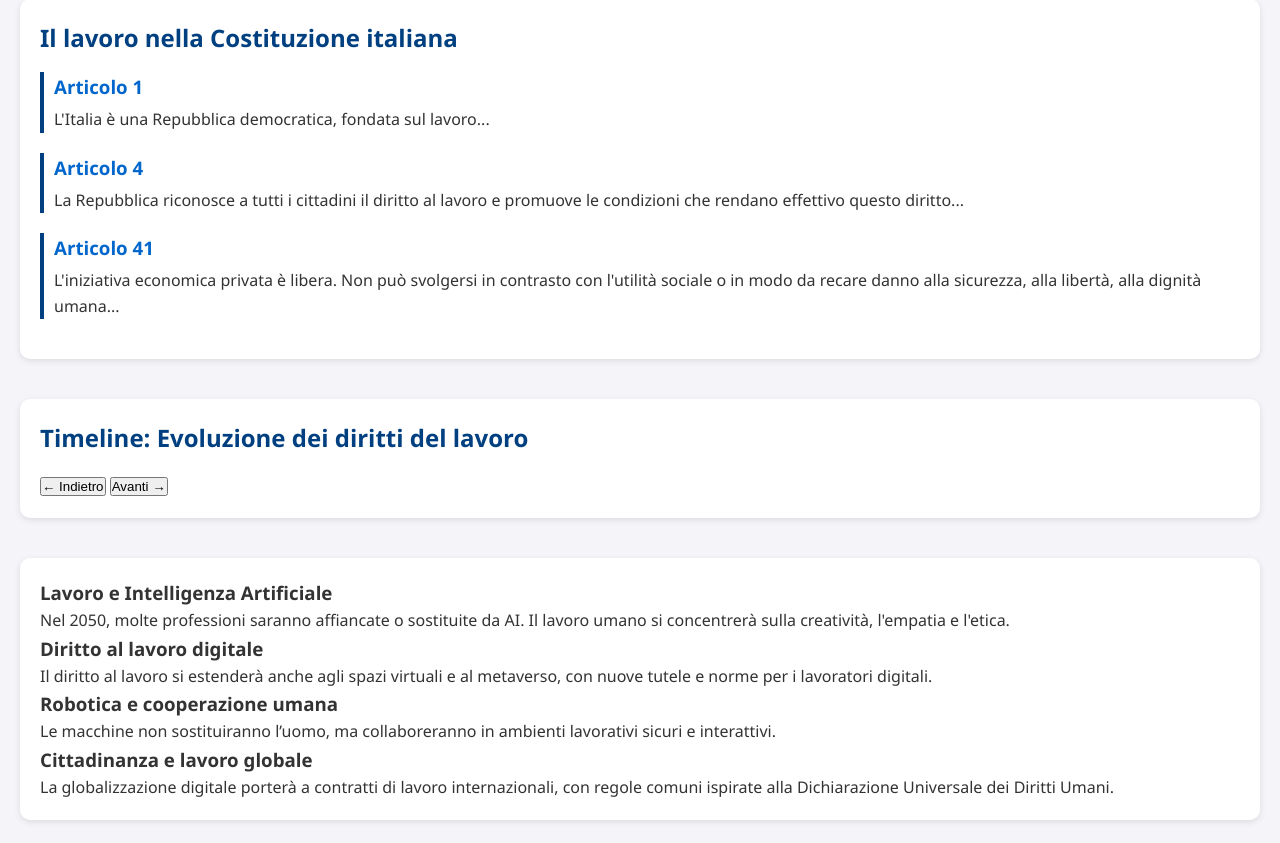
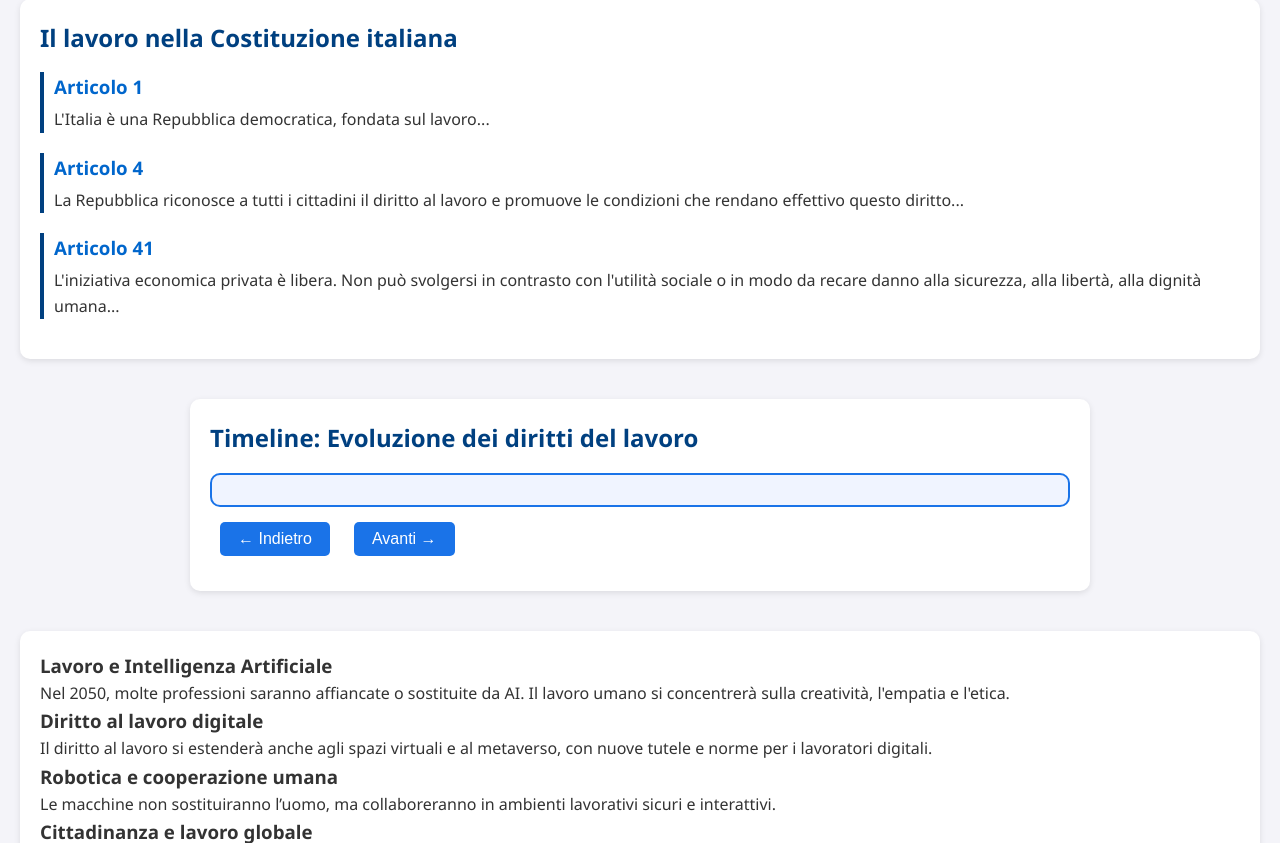
Before and after one commit to abissinia-dev/abissinia-dev.github.io, a PHP site: page / in a window 1280 px wide. Shown: the part 168-1011 px from the top of the page. Run offline with PHP 8.4, Linux system fonts and the light colour scheme.

Commit message:
Update styles.css

```diff
--- a/styles.css
+++ b/styles.css
@@ -210,6 +210,60 @@
   font-size: 1.15rem;
   line-height: 1.5;
 }
+#timeline-section {
+  max-width: 900px;
+  margin: 30px auto;
+  font-family: 'Segoe UI', Tahoma, Geneva, Verdana, sans-serif;
+}
+
+#timeline-container {
+  display: flex;
+  overflow-x: auto;
+  scroll-behavior: smooth;
+  border: 2px solid #1a73e8;
+  border-radius: 10px;
+  padding: 15px;
+  background: #f0f4ff;
+}
+
+.timeline-event {
+  min-width: 220px;
+  margin-right: 20px;
+  background: white;
+  border-radius: 8px;
+  padding: 15px;
+  box-shadow: 0 3px 8px rgba(26, 115, 232, 0.3);
+  flex-shrink: 0;
+  cursor: pointer;
+  transition: transform 0.3s ease;
+}
+
+.timeline-event:hover {
+  transform: scale(1.05);
+  box-shadow: 0 6px 15px rgba(26, 115, 232, 0.6);
+}
+
+.timeline-event h3 {
+  margin-top: 0;
+  color: #1a73e8;
+}
+
+#prev-btn, #next-btn {
+  margin: 15px 10px;
+  padding: 8px 18px;
+  font-size: 16px;
+  border: none;
+  background-color: #1a73e8;
+  color: white;
+  border-radius: 5px;
+  cursor: pointer;
+  transition: background-color 0.3s ease;
+}
+
+#prev-btn:hover, #next-btn:hover {
+  background-color: #0049b7;
+}
+
 
 @keyframes fadeIn {
   from {opacity: 0; transform: translateY(10px);}
```
